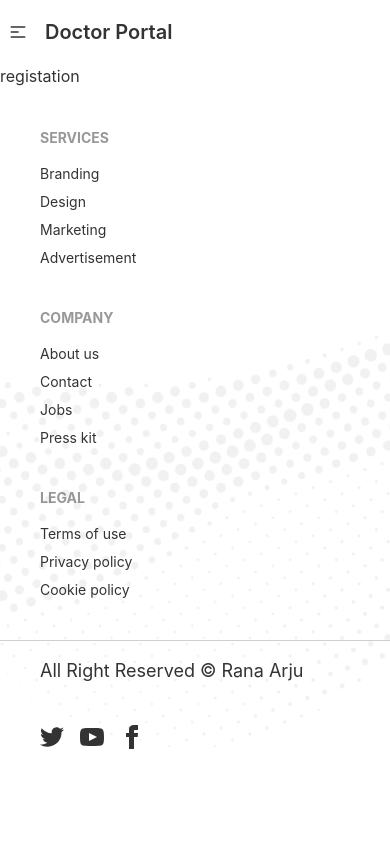
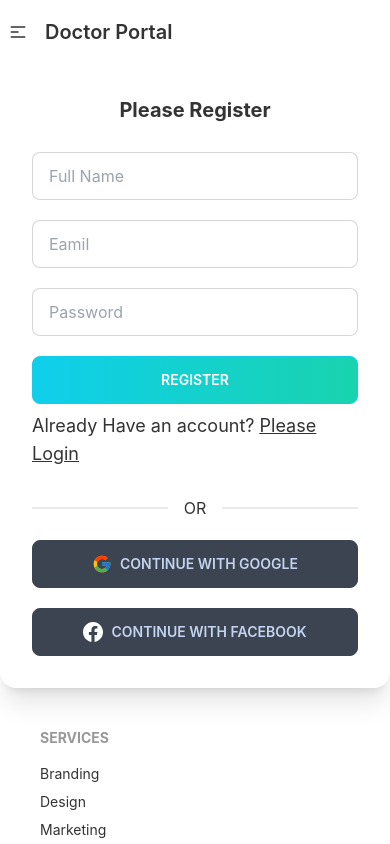
Before and after one commit to rana-arju/doctor-portal-client, a React (Create React App) app: page /register in a window 390 px wide. Shown: the top 844 px of the page. Built offline with nearby package versions, Linux system fonts and the light colour scheme.

Commit message:
firebase install, login page and register page design with responsive

```diff
--- a/package.json
+++ b/package.json
@@ -8,11 +8,16 @@
     "@testing-library/user-event": "^13.5.0",
     "daisyui": "^2.14.3",
     "date-fns": "^2.28.0",
+    "firebase": "^9.8.1",
+    "install": "^0.13.0",
     "react": "^18.1.0",
     "react-day-picker": "^8.0.4",
     "react-dom": "^18.1.0",
+    "react-firebase-hooks": "^5.0.3",
+    "react-icons": "^4.3.1",
     "react-router-dom": "^6.3.0",
     "react-scripts": "5.0.1",
+    "react-toastify": "^9.0.1",
     "web-vitals": "^2.1.4"
   },
   "scripts": {
--- a/public/services.json
+++ b/public/services.json
@@ -1,6 +1,5 @@
 [
     {
-      "_id": 1,
       "name": "Teeth Orthodontics",
       "slots": [
         "08.00 AM - 08.30 AM",
@@ -12,7 +11,6 @@
       ]
     },
     {
-      "_id": 2,
       "name": "Cosmetic Dentistry",
       "slots": [
         "09.00 AM - 9.30 AM"
@@ -20,12 +18,10 @@
       ]
     },
     {
-      "_id": 3,
       "name": "Teeth Cleaning",
       "slots": []
     },
     {
-      "_id": 4,
       "name": "Cavity Protection",
       "slots": [
         "10.00 AM - 10.30 AM",
@@ -33,7 +29,6 @@
       ]
     },
     {
-      "_id": 5,
       "name": "Pediatric Dental",
       "slots": [
         "08.30 AM - 09.00 AM",
@@ -44,7 +39,6 @@
       ]
     },
     {
-      "_id": 6,
       "name": "Oral Surgery",
       "slots": [
         "09.30 AM - 10.00 AM",
--- a/src/App.js
+++ b/src/App.js
@@ -9,6 +9,7 @@ import Reviews from "./Pages/Reviews/Reviews";
 import Appointment from './Pages/Appointment/Appointment';
 import NotFound from "./Pages/NotFound/NotFound";
 import Footer from "./Pages/Shared/Footer/Footer";
+import { ToastContainer} from 'react-toastify';
 function App() {
   return (
     <div>
@@ -23,6 +24,7 @@ function App() {
         <Route path="*" element={<NotFound />} />
       </Routes>
       <Footer />
+      <ToastContainer />
     </div>
   );
 }
--- a/src/Pages/Access/Login.js
+++ b/src/Pages/Access/Login.js
@@ -1,9 +1,30 @@
 import React from 'react';
+import { Link } from 'react-router-dom';
+import SocialLogin from './SocialMedia/SocialLogin';
 
 const Login = () => {
     return (
-        <div>
-            <h2>login</h2>
+        <div className='container flex h-1/2 md:h-screen justify-center items-center'>
+            <div className="card w-full md:w-2/5 bg-base-100 shadow-xl">
+            <div className="card-body">
+                <h2 className="text-center text-xl font-bold mb-5">Please Login</h2>
+                   <form>
+                    <div>
+                        <input type="email" placeholder="Enter Your Eamil" className="input input-bordered w-full  block mb-5" />
+                    </div>
+                    <div>
+                        <input type="password" placeholder="Password" className="input form-control input-bordered w-full  block mb-5" />
+                    </div>
+                    <div className='text-center'>
+                        <button className="btn btn-block btn-primary bg-gradient-to-r from-primary to-secondary text-white" type='submit'>Login</button>
+                    </div>
+                    <p className='my-2 text-lg'>New user on Doctor Portal? <span className='link'><Link to="/register">Please Register</Link></span></p>
+                </form>
+                  <div className="divider">OR</div>
+
+               <SocialLogin />
+            </div>
+            </div>
         </div>
     );
 };
--- a/src/Pages/Access/Registation.js
+++ b/src/Pages/Access/Registation.js
@@ -1,9 +1,31 @@
 import React from 'react';
-
+import SocialLogin from './SocialMedia/SocialLogin';
+import { Link } from 'react-router-dom';
 const Registation = () => {
     return (
-        <div>
-            <h2>registation</h2>
+        <div className='container flex h-1/2 md:h-screen justify-center items-center'>
+            <div className="card w-full md:w-2/5 bg-base-100 shadow-xl">
+            <div className="card-body">
+                <h2 className="text-center text-xl font-bold mb-5">Please Register</h2>
+                <form>
+                <div>
+                    <input type="text" placeholder="Full Name" className="input input-bordered w-full  block mb-5" />
+                </div>
+                <div>
+                    <input type="email" placeholder="Eamil" className="input input-bordered w-full  block mb-5" />
+                </div>
+                <div>
+                    <input type="password" placeholder="Password" className="input form-control input-bordered w-full  block mb-5" />
+                </div>
+                <div className='text-center'>
+                    <button className="btn btn-block btn-primary bg-gradient-to-r from-primary to-secondary text-white" type='submit'>Register</button>
+                </div>
+                <p className='my-2 text-lg'>Already Have an account? <span className='link'><Link to="/login">Please Login</Link></span> </p>
+                </form>
+                <div className="divider">OR</div>
+               <SocialLogin />
+            </div>
+            </div>
         </div>
     );
 };
--- a/src/Pages/Access/SocialMedia/SocialLogin.js
+++ b/src/Pages/Access/SocialMedia/SocialLogin.js
@@ -1,9 +1,30 @@
 import React from 'react';
+import { FcGoogle} from 'react-icons/fc';
+import { BsFacebook} from 'react-icons/bs';
+import { useSignInWithGoogle } from 'react-firebase-hooks/auth';
+import auth from '../../../firebase.init';
+  import {toast} from 'react-toastify';
 
 const SocialLogin = () => {
+const [signInWithGoogle, user, loading, error] = useSignInWithGoogle(auth);
+if (error) {
+    return (
+      toast.error(error.message)
+
+    );
+  }
+  if (loading) {
+    return toast(<p>Loading...</p>);
+  }
+  if (user) {
+    return (
+        toast.success('Thank You for Joining Us!')
+    );
+  }
     return (
         <div>
-            social login
+            <button className="btn btn-block gap-2 mb-5" type='button'><span className='text-xl' onClick={() => signInWithGoogle()}><FcGoogle /></span>Continue with Google</button>
+            <button className="btn btn-block gap-2" type='button'><span className='text-xl text-white'><BsFacebook/></span>Continue With Facebook</button>
         </div>
     );
 };
--- a/src/Pages/Appointment/AvailableAppointment.js
+++ b/src/Pages/Appointment/AvailableAppointment.js
@@ -7,7 +7,7 @@ const AvailableAppointment = ({date}) => {
     const [services, setService] = useState([]);
     const [treatments, setTreatment] = useState(null);
     useEffect(() => {
-        fetch('services.json')
+        fetch('http://localhost:5000/services')
         .then(res => res.json())
         .then(data => setService(data))
     },[])
--- /dev/null
+++ b/src/firebase.init.js
@@ -0,0 +1,21 @@
+// Import the functions you need from the SDKs you need
+import { initializeApp } from "firebase/app";
+import { getAuth} from 'firebase/auth';
+
+// TODO: Add SDKs for Firebase products that you want to use
+// https://firebase.google.com/docs/web/setup#available-libraries
+
+// Your web app's Firebase configuration
+const firebaseConfig = {
+  apiKey: process.env.REACT_APP_apikey,
+  authDomain: process.env.REACT_APP_authDomain,
+  projectId:process.env.REACT_APP_projectId,
+  storageBucket:process.env.REACT_APP_storageBucket,
+  messagingSenderId:process.env.REACT_APP_messagingSenderId,
+  appId:process.env.REACT_APP_appId
+};
+
+// Initialize Firebase
+const app = initializeApp(firebaseConfig);
+const auth = getAuth(app);
+export default auth;
--- a/src/index.js
+++ b/src/index.js
@@ -4,7 +4,7 @@ import './index.css';
 import App from './App';
 import { BrowserRouter } from "react-router-dom";
 import reportWebVitals from './reportWebVitals';
-
+import 'react-toastify/dist/ReactToastify.css';
 const root = ReactDOM.createRoot(document.getElementById('root'));
 root.render(
   <React.StrictMode>
```
Also changed, not shown: 1 other file (tests, documents, lock files or other folders).
